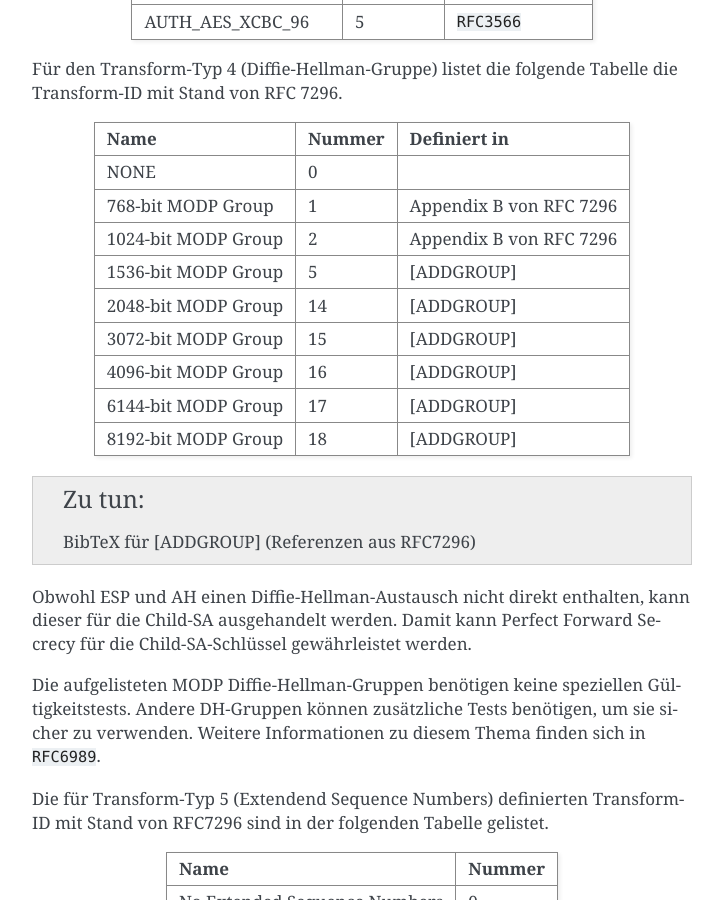
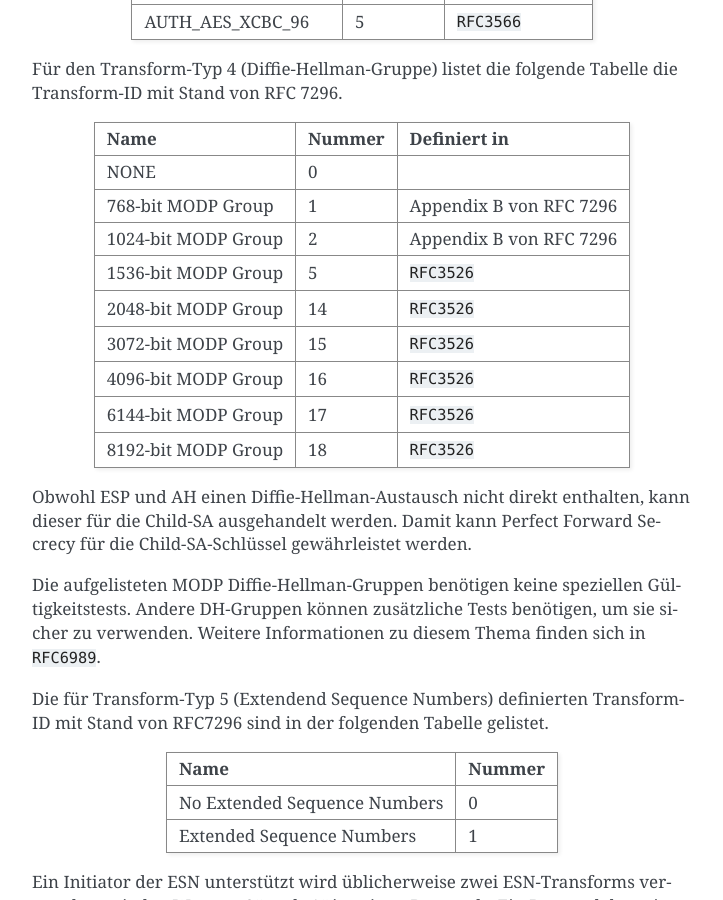
Before and after one commit to matwei-books/Fehlersuche-bei-IPsec-VPN-mit-IKEv2, a Sphinx documentation site: the page built from source/anhang/datagram-header.rst, in a window 1280 px wide and 900 px high, scrolled down 9526 px. Shown: the whole window, without its empty margins (388-1111 px from the left). Built offline with Sphinx 7.4.7, drawn with Linux system fonts in a browser that asks for light colours; cross-references to code outside the pages are shown as plain code.

Commit message:
Verweis auf RFC3526 in Referenzen

```diff
--- a/source/anhang/datagram-header.rst
+++ b/source/anhang/datagram-header.rst
@@ -390,15 +390,13 @@ Name                Nummer  Definiert in
 NONE                0
 768-bit MODP Group  1       Appendix B von RFC 7296
 1024-bit MODP Group 2       Appendix B von RFC 7296
-1536-bit MODP Group 5       [ADDGROUP]
-2048-bit MODP Group 14      [ADDGROUP]
-3072-bit MODP Group 15      [ADDGROUP]
-4096-bit MODP Group 16      [ADDGROUP]
-6144-bit MODP Group 17      [ADDGROUP]
-8192-bit MODP Group 18      [ADDGROUP]
+1536-bit MODP Group 5       :cite:`RFC3526`
+2048-bit MODP Group 14      :cite:`RFC3526`
+3072-bit MODP Group 15      :cite:`RFC3526`
+4096-bit MODP Group 16      :cite:`RFC3526`
+6144-bit MODP Group 17      :cite:`RFC3526`
+8192-bit MODP Group 18      :cite:`RFC3526`
 =================== ======= =======================
-
-.. todo:: BibTeX für [ADDGROUP] (Referenzen aus RFC7296)
 
 Obwohl ESP und AH einen Diffie-Hellman-Austausch nicht direkt enthalten,
 kann dieser für die Child-SA ausgehandelt werden. Damit kann Perfect
--- a/source/anhang/troubleshoot-ipsec.bib
+++ b/source/anhang/troubleshoot-ipsec.bib
@@ -333,3 +333,17 @@
                  Processing Standards; hash algorithm; hash function;
                  message digest; Secure Hash Standard",
 }
+@techreport{RFC3526,
+  author = {T. Kivinen and M. Kojo},
+  title = {{More Modular Exponential (MODP) Diffie-Hellman groups for Internet Key Exchange (IKE)}},
+  howpublished = {Internet Requests for Comments},
+  type = {RFC},
+  number = {3526},
+  year = {2003},
+  month = {May},
+  issn = {2070-1721},
+  publisher = {RFC Editor},
+  institution = {RFC Editor},
+  url = {http://www.rfc-editor.org/rfc/rfc3526.txt},
+  note = {\url{http://www.rfc-editor.org/rfc/rfc3526.txt}},
+}
```
